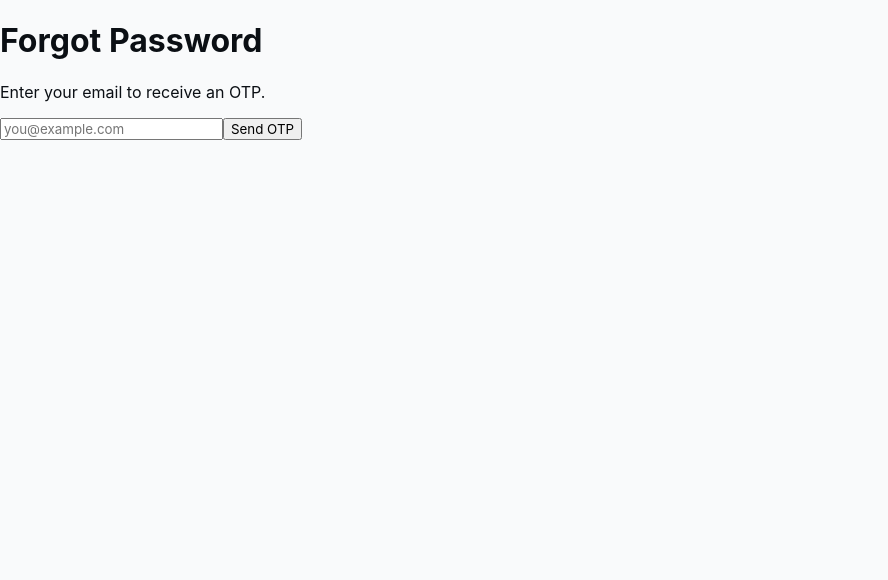
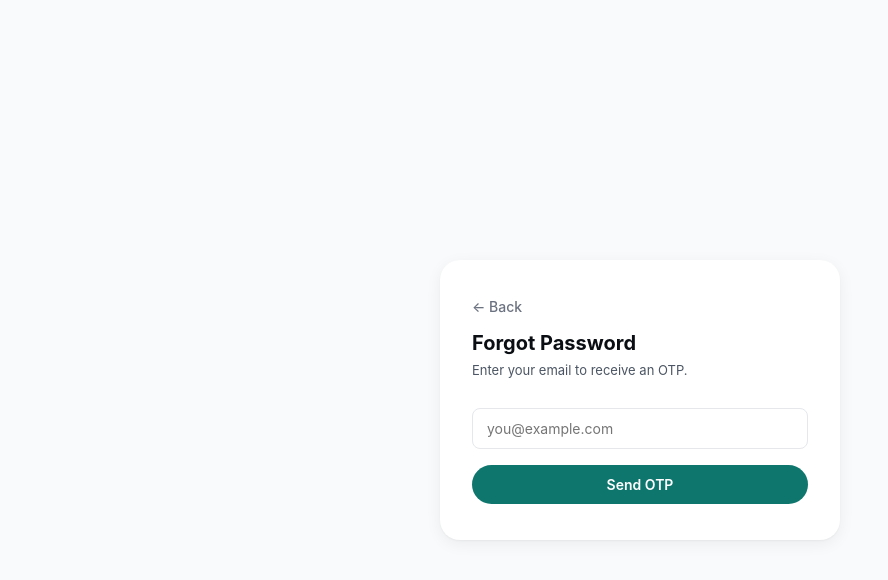
Before and after one commit to Srijon36/Parking_Slot_Booking_Frontend, a React (Vite) app: page /forgot-password in a window 1280 px wide. Shown: the top 580 px of the page, without its empty margins (0-888 px from the left). Built offline with nearby package versions, Linux system fonts and the light colour scheme.

Commit message:
Forgot Password Fixed

```diff
--- a/src/assets/custom.css
+++ b/src/assets/custom.css
@@ -1047,3 +1047,57 @@ body {
     grid-template-columns: 1fr;
   }
 }
+
+.password-field {
+  position: relative;
+}
+
+.password-field .form-input {
+  padding-right: 44px;
+}
+
+.password-toggle {
+  position: absolute;
+  top: 50%;
+  right: 10px;
+  transform: translateY(-50%);
+  background: none;
+  border: none;
+  font-size: 15px;
+  line-height: 1;
+  padding: 4px;
+  cursor: pointer;
+  opacity: 0.7;
+  transition: opacity 0.15s ease;
+}
+
+.password-toggle:hover {
+  opacity: 1;
+}
+
+.password-field {
+  position: relative;
+}
+
+.password-field .form-input {
+  padding-right: 44px;
+}
+
+.password-toggle {
+  position: absolute;
+  top: 50%;
+  right: 10px;
+  transform: translateY(-50%);
+  background: none;
+  border: none;
+  font-size: 15px;
+  line-height: 1;
+  padding: 4px;
+  cursor: pointer;
+  opacity: 0.7;
+  transition: opacity 0.15s ease;
+}
+
+.password-toggle:hover {
+  opacity: 1;
+}
--- a/src/pages/ForgotPassword.jsx
+++ b/src/pages/ForgotPassword.jsx
@@ -9,6 +9,8 @@ const ForgotPassword = () => {
   const [resetToken, setResetToken] = useState("");
   const [newPassword, setNewPassword] = useState("");
   const [confirmPassword, setConfirmPassword] = useState("");
+  const [showNewPassword, setShowNewPassword] = useState(false);
+  const [showConfirmPassword, setShowConfirmPassword] = useState(false);
   const [message, setMessage] = useState("");
   const [error, setError] = useState("");
   const [loading, setLoading] = useState(false);
@@ -66,48 +68,49 @@ const ForgotPassword = () => {
   };
 
   return (
-    <div className="min-h-[80vh] flex items-center justify-center px-4">
-      <div className="w-full max-w-md bg-white rounded-xl shadow-md p-8">
-        <h1 className="text-2xl font-bold text-gray-900 mb-1">Forgot Password</h1>
-        <p className="text-gray-500 mb-6">
+    <div className="auth-page">
+      <div className="auth-content">
+        <div className="auth-card">
+          <button
+            type="button"
+            onClick={() => navigate(-1)}
+            className="back-button"
+            aria-label="Go back"
+          >
+            ← Back
+          </button>
+
+          <h1 className="auth-title" style={{ textAlign: "left" }}>Forgot Password</h1>
+          <p className="auth-subtitle" style={{ textAlign: "left" }}>
             {step === 1 && "Enter your email to receive an OTP."}
             {step === 2 && "Enter the OTP sent to your email."}
             {step === 3 && "Set your new password."}
           </p>
 
-        {message && (
-          <div className="bg-green-50 text-green-700 text-sm px-4 py-3 rounded-lg mb-4">
-            {message}
-          </div>
-        )}
-        {error && (
-          <div className="bg-red-50 text-red-700 text-sm px-4 py-3 rounded-lg mb-4">
-            {error}
-          </div>
-        )}
+          {message && <div className="alert alert-success">{message}</div>}
+          {error && <div className="alert alert-error">{error}</div>}
 
           {step === 1 && (
-          <form onSubmit={handleSendOtp} className="space-y-4">
+            <form onSubmit={handleSendOtp}>
+              <div className="form-group">
                 <input
                   type="email"
                   placeholder="you@example.com"
                   value={email}
                   onChange={(e) => setEmail(e.target.value)}
                   required
-              className="w-full px-4 py-2.5 border border-gray-300 rounded-lg focus:ring-2 focus:ring-blue-500 outline-none"
+                  className="form-input"
                 />
-            <button
-              type="submit"
-              disabled={loading}
-              className="w-full bg-blue-600 hover:bg-blue-700 disabled:opacity-60 text-white font-semibold py-2.5 rounded-lg transition"
-            >
+              </div>
+              <button type="submit" disabled={loading} className="btn btn-teal btn-block">
                 {loading ? "Sending..." : "Send OTP"}
               </button>
             </form>
           )}
 
           {step === 2 && (
-          <form onSubmit={handleVerifyOtp} className="space-y-4">
+            <form onSubmit={handleVerifyOtp}>
+              <div className="form-group">
                 <input
                   type="text"
                   placeholder="Enter 6-digit OTP"
@@ -115,48 +118,67 @@ const ForgotPassword = () => {
                   onChange={(e) => setOtp(e.target.value)}
                   required
                   maxLength={6}
-              className="w-full px-4 py-2.5 border border-gray-300 rounded-lg focus:ring-2 focus:ring-blue-500 outline-none tracking-widest text-center"
+                  className="form-input"
+                  style={{ textAlign: "center", letterSpacing: "4px" }}
                 />
-            <button
-              type="submit"
-              disabled={loading}
-              className="w-full bg-blue-600 hover:bg-blue-700 disabled:opacity-60 text-white font-semibold py-2.5 rounded-lg transition"
-            >
+              </div>
+              <button type="submit" disabled={loading} className="btn btn-teal btn-block">
                 {loading ? "Verifying..." : "Verify OTP"}
               </button>
             </form>
           )}
 
           {step === 3 && (
-          <form onSubmit={handleResetPassword} className="space-y-4">
+            <form onSubmit={handleResetPassword}>
+              <div className="form-group">
+                <div className="password-field">
                   <input
-              type="password"
+                    type={showNewPassword ? "text" : "password"}
                     placeholder="New Password"
                     value={newPassword}
                     onChange={(e) => setNewPassword(e.target.value)}
                     required
                     minLength={6}
-              className="w-full px-4 py-2.5 border border-gray-300 rounded-lg focus:ring-2 focus:ring-blue-500 outline-none"
+                    className="form-input"
                   />
+                  <button
+                    type="button"
+                    className="password-toggle"
+                    onClick={() => setShowNewPassword((prev) => !prev)}
+                    aria-label={showNewPassword ? "Hide password" : "Show password"}
+                  >
+                    {showNewPassword ? "🙈" : "👁️"}
+                  </button>
+                </div>
+              </div>
+              <div className="form-group">
+                <div className="password-field">
                   <input
-              type="password"
+                    type={showConfirmPassword ? "text" : "password"}
                     placeholder="Confirm New Password"
                     value={confirmPassword}
                     onChange={(e) => setConfirmPassword(e.target.value)}
                     required
-              className="w-full px-4 py-2.5 border border-gray-300 rounded-lg focus:ring-2 focus:ring-blue-500 outline-none"
+                    className="form-input"
                   />
                   <button
-              type="submit"
-              disabled={loading}
-              className="w-full bg-blue-600 hover:bg-blue-700 disabled:opacity-60 text-white font-semibold py-2.5 rounded-lg transition"
+                    type="button"
+                    className="password-toggle"
+                    onClick={() => setShowConfirmPassword((prev) => !prev)}
+                    aria-label={showConfirmPassword ? "Hide password" : "Show password"}
                   >
+                    {showConfirmPassword ? "🙈" : "👁️"}
+                  </button>
+                </div>
+              </div>
+              <button type="submit" disabled={loading} className="btn btn-teal btn-block">
                 {loading ? "Resetting..." : "Reset Password"}
               </button>
             </form>
           )}
         </div>
       </div>
+    </div>
   );
 };
 
--- a/src/pages/Login.jsx
+++ b/src/pages/Login.jsx
@@ -6,6 +6,7 @@ import api from "../store/Api";
 
 const Login = () => {
   const [formData, setFormData] = useState({ email: "", password: "" });
+  const [showPassword, setShowPassword] = useState(false);
   const dispatch = useDispatch();
   const navigate = useNavigate();
   const { loading, error } = useSelector((state) => state.auth);
@@ -70,8 +71,9 @@ const Login = () => {
                   Forgot Password?
                 </Link>
               </div>
+              <div className="password-field">
                 <input
-                type="password"
+                  type={showPassword ? "text" : "password"}
                   name="password"
                   className="form-input"
                   placeholder="••••••••"
@@ -79,6 +81,15 @@ const Login = () => {
                   onChange={handleChange}
                   required
                 />
+                <button
+                  type="button"
+                  className="password-toggle"
+                  onClick={() => setShowPassword((prev) => !prev)}
+                  aria-label={showPassword ? "Hide password" : "Show password"}
+                >
+                  {showPassword ? "🙈" : "👁️"}
+                </button>
+              </div>
             </div>
 
             <button type="submit" className="btn btn-dark btn-block" disabled={loading}>
```
Lines whose indentation alone changed are shown as unchanged.
